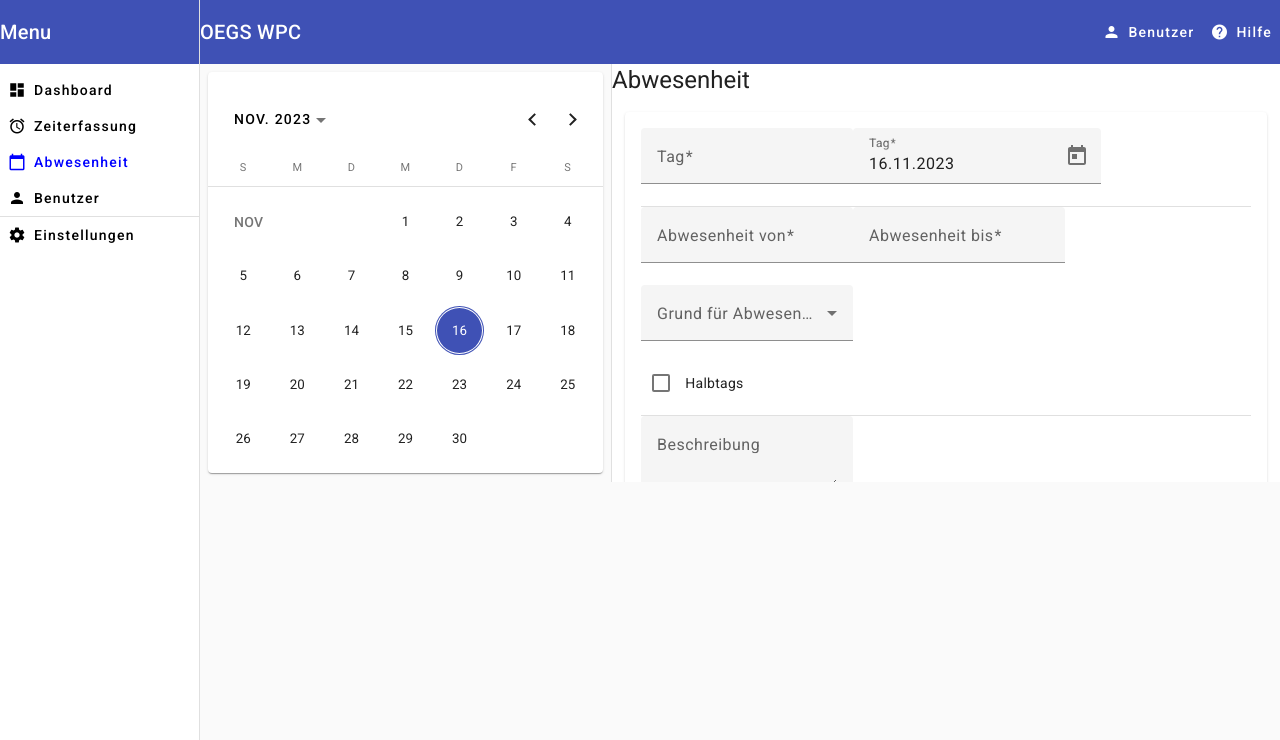
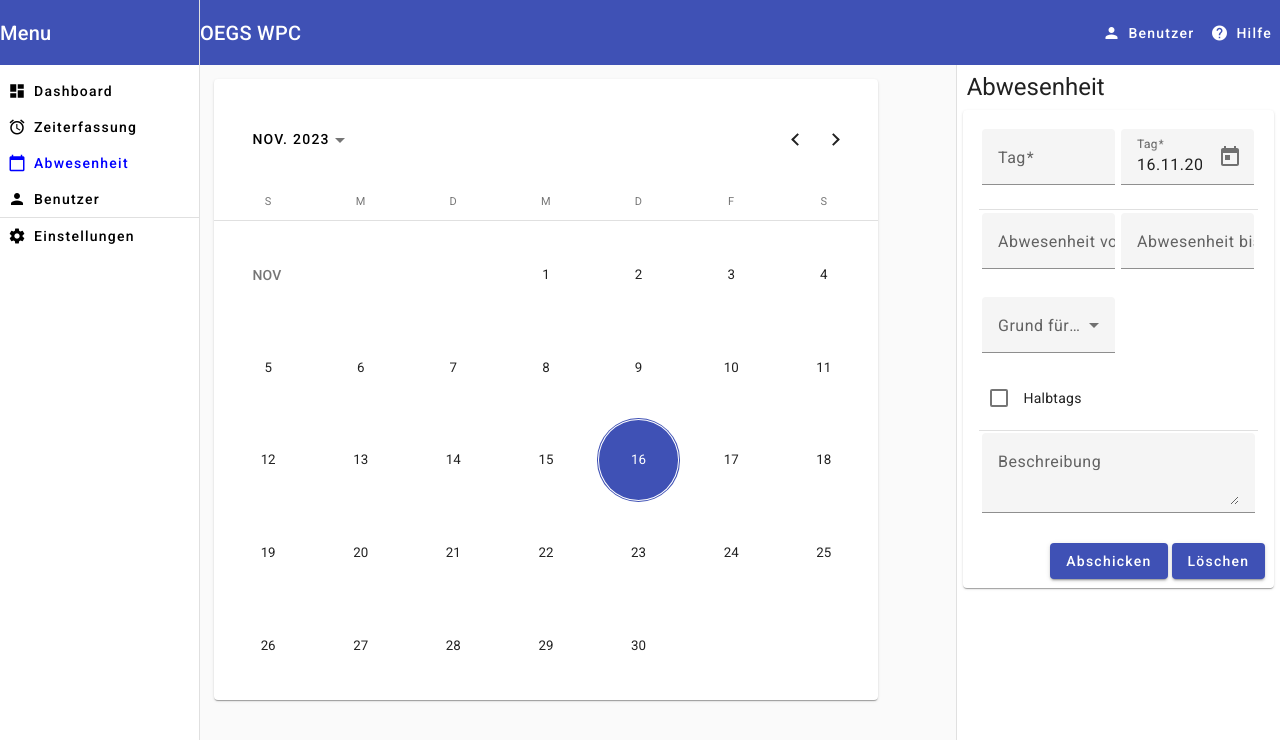
Before and after one commit to Tolu96/OEGS-WPC-Frontend, an Angular app: page /abwesenheit in a window 1280 px wide. Shown: the top 740 px of the page. Built offline with nearby package versions, Linux system fonts and the light colour scheme.

Commit message:
WPC-57 abgeschlossen und scrollen behoben

```diff
--- a/src/app/absence-management/absence-management.component.html
+++ b/src/app/absence-management/absence-management.component.html
@@ -1,11 +1,12 @@
 <mat-sidenav-container class="sidenav-container">
 
-    <mat-sidenav opened mode="side" position="end"><h1>Abwesenheit</h1>
+    <mat-sidenav class ="sidenav-form" opened mode="side" position="end">
+      <h1>Abwesenheit</h1>
       <app-absenceform></app-absenceform>
     </mat-sidenav>
-    <mat-sidenav-content>
+    <mat-sidenav-content class="sidenav-content">
         <mat-card class="oegs-calendar-card">
-            <mat-calendar [(selected)]="selected"></mat-calendar>
+            <mat-calendar  [(selected)]="selected"></mat-calendar>
           </mat-card>
       </mat-sidenav-content>
   </mat-sidenav-container>
--- a/src/app/absence-management/absence-management.component.scss
+++ b/src/app/absence-management/absence-management.component.scss
@@ -0,0 +1,22 @@
+h1{
+    margin:2% 0 2% 3%;
+}
+
+button{
+    margin: 2% 2% 0 2%;
+
+}
+.sidenav-form{
+    width: 30%;
+    max-width: 600px;
+}
+
+.sidenav-content{
+    height: calc(100vh - 65px);
+    max-width:calc(100vh - 10%);
+
+    @media(max-width:768px) {
+        display: flex;
+    }
+
+}
--- a/src/app/absenceform/absenceform.component.html
+++ b/src/app/absenceform/absenceform.component.html
@@ -1,5 +1,5 @@
 <form [formGroup]="userabsenceform" (ngSubmit)="submit()">
-    <mat-card>
+    <mat-card class="card_div">
         <mat-card-content>
 
             <mat-form-field class="mat-50">
--- a/src/app/absenceform/absenceform.component.scss
+++ b/src/app/absenceform/absenceform.component.scss
@@ -1,3 +1,13 @@
+.mat-50{
+    width: 48%;
+    margin: 1%;
+}
+
+.mat-100{
+    width: 98%;
+    margin: 1%;
+}
+
 .button{
     margin: 2%;
     text-align: right;
--- a/src/app/app-sidenavigation/app-sidenavigation.component.html
+++ b/src/app/app-sidenavigation/app-sidenavigation.component.html
@@ -4,7 +4,7 @@
       [mode]="(isHandset$ | async) ? 'over' : 'side'"
       [opened]="(isHandset$ | async) === false">
 
-    <mat-toolbar color="primary">Menu</mat-toolbar>
+    <mat-toolbar color="primary" class="nav-topbar-button">Menu</mat-toolbar>
 
     <mat-nav-list>
       <a mat-button routerLink="/" routerLinkActive="activesidebarbutton" [routerLinkActiveOptions]="{exact : true}"><mat-icon>dashboard</mat-icon>Dashboard</a>
@@ -18,8 +18,8 @@
   </mat-sidenav>
 
   <mat-sidenav-content>
-    <mat-toolbar color="primary">
-      <button
+    <mat-toolbar color="primary" class="nav-topbar">
+      <button class="nav-topbar-button"
         type="button"
         aria-label="Toggle sidenav"
         mat-icon-button
--- a/src/app/app-sidenavigation/app-sidenavigation.component.scss
+++ b/src/app/app-sidenavigation/app-sidenavigation.component.scss
@@ -5,7 +5,14 @@
 .sidenav {
   width: 200px;
 }
-
+.nav-topbar{
+  max-height: 65px;
+  height: 10vh;
+}
+.nav-topbar-button{
+  max-height: 65px;
+  height: 10vh;
+}
 .mat-toolbar.mat-primary {
   position: sticky;
   top: 0;
--- a/src/app/time-management/time-management.component.html
+++ b/src/app/time-management/time-management.component.html
@@ -1,6 +1,6 @@
 <mat-sidenav-container class="sidenav-container">
 
-    <mat-sidenav opened mode="side" position="end" >
+    <mat-sidenav class="sidenav-form" opened mode="side" position="end" >
         <h1>Zeitarbeitserfassung</h1>
         <app-timeform></app-timeform>
     </mat-sidenav>
--- a/src/app/time-management/time-management.component.scss
+++ b/src/app/time-management/time-management.component.scss
@@ -6,9 +6,15 @@ button{
     margin: 2% 2% 0 2%;
 
 }
+.sidenav-form{
+    width: 30%;
+    max-width: 600px;
+}
 .sidenav-content{
+    height: calc(100vh - 65px);
+    max-width:calc(100vh - 10%);
+
     @media(max-width:768px) {
-        height: 90vh;
         display: flex;
     }
 
```
